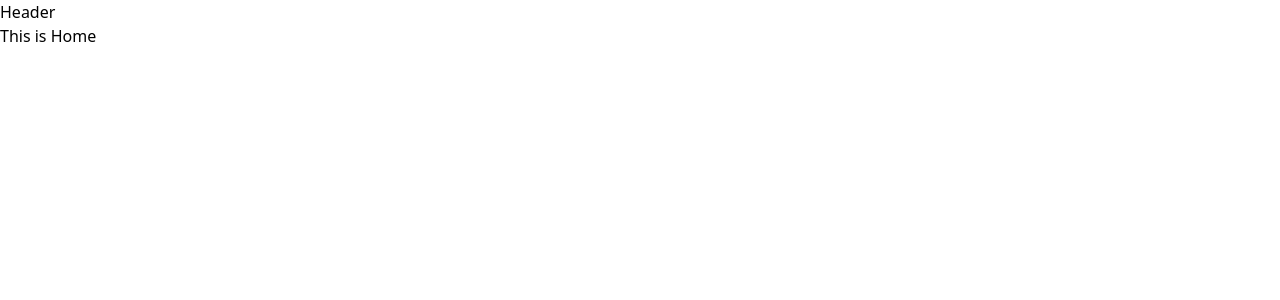
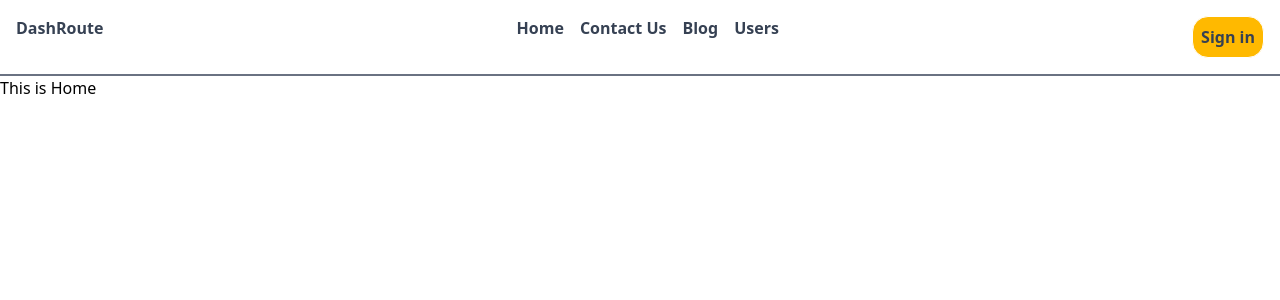
Before and after one commit to iftakhersifat/dash-route, a React (Vite) app: page / in a window 1280 px wide. Shown: the top 300 px of the page. Built offline with nearby package versions, Linux system fonts and the light colour scheme.

Commit message:
added header

```diff
--- a/src/Components/Header/Header.jsx
+++ b/src/Components/Header/Header.jsx
@@ -1,9 +1,21 @@
 import React from 'react';
+import { Link } from 'react-router';
 
 const Header = () => {
     return (
-        <div>
-            <h1>Header</h1>
+        <div className='border-b-2 text-center border-gray-500'>
+            <div className='flex justify-between p-4 text-gray-700 '>
+                <h1 className='text-md font-bold'>DashRoute</h1>
+                <nav>
+                    <ul className='space-x-4 text-md font-bold text-gray-700 '>
+                        <Link className='hover:text-blue-700' to="/">Home</Link>
+                        <Link className='hover:text-blue-700' to="/contact">Contact Us</Link>
+                        <Link className='hover:text-blue-700' to="/blog">Blog</Link>
+                        <Link className='hover:text-blue-700' to="/users">Users</Link>
+                    </ul>
+                </nav>
+                <button className='text-md font-bold text-gray-700 border border-white rounded-2xl bg-amber-400 p-2 hover:bg-green-600 hover:text-white'>Sign in</button>
+            </div>
         </div>
     );
 };
--- a/src/Components/Mobiles/Mobiles.jsx
+++ b/src/Components/Users/Users.jsx
@@ -1,11 +1,11 @@
 import React from 'react';
 
-const Mobiles = () => {
+const Users = () => {
     return (
         <div>
-            <h1>Mobiles</h1>
+            <h1>users</h1>
         </div>
     );
 };
 
-export default Mobiles;
+export default Users;
--- a/src/main.jsx
+++ b/src/main.jsx
@@ -7,8 +7,8 @@ import {
   RouterProvider,
 } from "react-router";
 import Home from './Components/Home/Home.jsx';
-import Mobiles from './Components/Mobiles/Mobiles.jsx';
 import Root from './Components/Root/Root.jsx';
+import Users from './Components/Users/Users.jsx';
 
 const router = createBrowserRouter([
   {
@@ -17,7 +17,7 @@ const router = createBrowserRouter([
     Component: Root,
     children: [
       { index: true, Component: Home },
-      { path: "mobiles", Component: Mobiles },
+      { path: "users", Component: Users },
     ],
   },
 ]);
```
